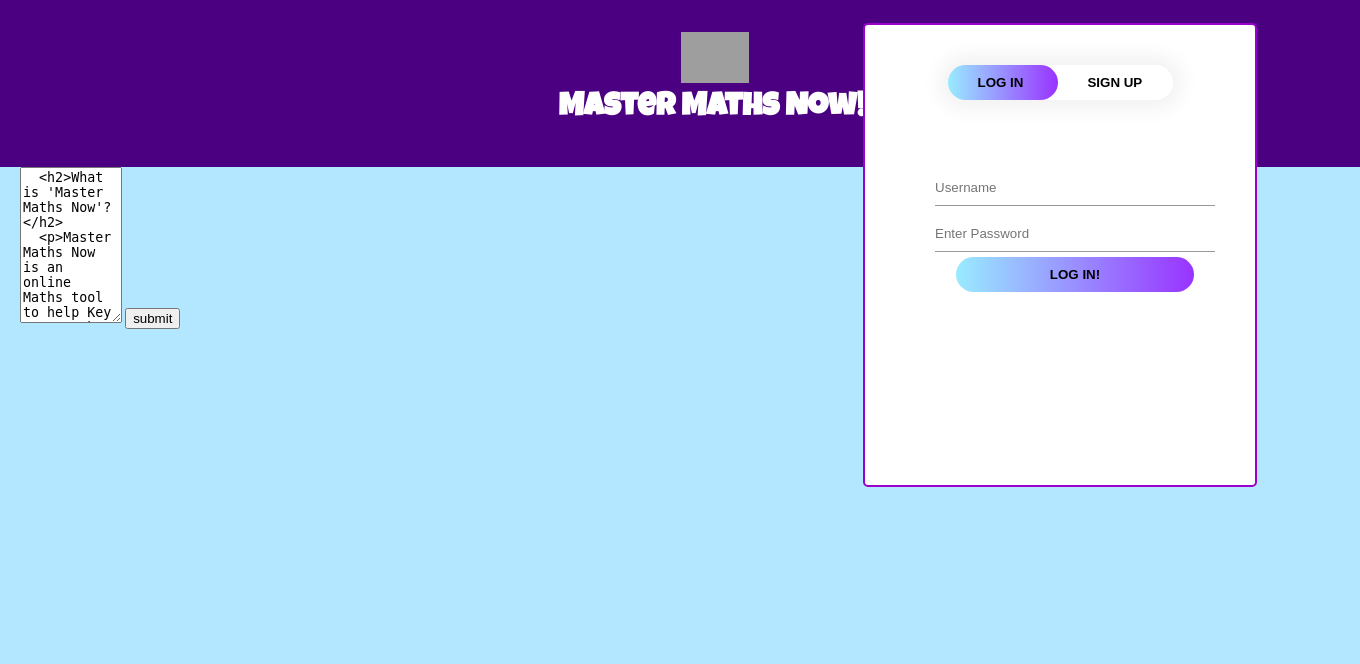
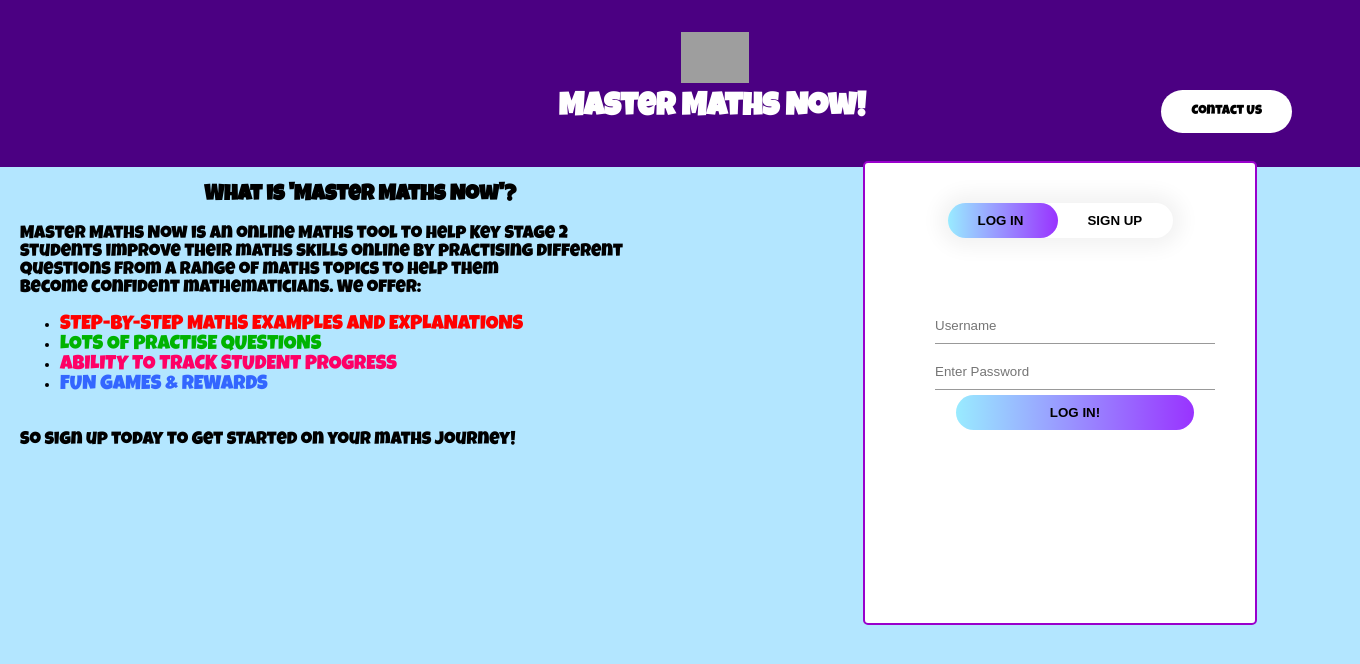
Before and after one commit to lawaiza/FinalYearProject, a PHP site: page / in a window 1360 px wide; the page is wider, and only the part inside the window is pictured. Shown: the top 664 px of that part. Run offline with PHP 8.4, Linux system fonts and the light colour scheme; some libraries are stand-ins or nearby versions; grey boxes are pictures that could not be loaded.

Commit message:
added more questions, fixed styling issues and layout, contact page

```diff
--- a/activities.php
+++ b/activities.php
@@ -34,9 +34,9 @@ Javascript and boostrap imported links for the modal style-->
   <!--creates a navigation bar -->
   <div class="navbar">
   <ul>
-  <li><a class="active" href="homepage.php">Home</a></li>
-  <li><a href="#account">My Account</a></li>
-  <li><a href="#contact">Contact</a></li>
+  <li><a href="homepage.php">Home</a></li>
+  <li><a  href="#account">My Account</a></li>
+  <li><a  href="contact.php">Contact</a></li>
   <li style="float:right"><a href="#help">Help</a></li>
   </ul>
 </div>
--- a/examples.php
+++ b/examples.php
@@ -30,9 +30,9 @@ if (isset($_POST['logout_btn'])){
   </div>
   <div class="navbar">
   <ul>
-  <li><a class="active" href="homepage.php">Home</a></li>
-  <li><a href="#account">My Account</a></li>
-  <li><a href="#contact">Contact</a></li>
+  <li><a  href="homepage.php">Home</a></li>
+  <li><a  href="#account">My Account</a></li>
+  <li><a  href="contact.php">Contact</a></li>
   <li style="float:right"><a href="#help">Help</a></li>
   </ul>
   </div>
--- a/homepage.php
+++ b/homepage.php
@@ -32,9 +32,9 @@ Javascript and boostrap imported links for the modal style-->
   </div>
   <div class="navbar">
   <ul>
-  <li><a class="active" href="homepage.php">Home</a></li>
+  <li><a  href="homepage.php">Home</a></li>
   <li><a href="#account">My Account</a></li>
-  <li><a href="#contact">Contact</a></li>
+  <li><a  href="contact.php">Contact</a></li>
   <li style="float:right"><a href="#help">Help</a></li>
   </ul>
 </div>
--- a/index.php
+++ b/index.php
@@ -20,25 +20,27 @@ session_start();
   <div class="header">
     <img src="logo.png" alt="MathsLogo" class="logo">
     <h1><b>Master Maths Now!</b></h1>
+      <!--Adds logout button on right hand side of header-->
+      <a  href="contact.php"><input type="button" class="contact-btn" id='contact' name="contact_btn" value="Contact Us"></a>
   </div>
   <!--Info about purpose of web application-->
 <div class="websiteInfo">
-    <textarea id="txt" rows="10" cols="10" name="text" wrap=on readonly>
+
   <h2>What is 'Master Maths Now'?</h2>
   <p>Master Maths Now is an online Maths tool to help Key Stage 2<br>
      students improve their maths skills online by practising different<br>
      questions from a range of maths topics to help them<br>
      become confident mathematicians. We offer:
   <ul>
-    <li>STEP-BY-STEP MATHS EXAMPLES AND EXPLANATIONS</li>
-    <li>LOTS OF PRACTISE QUESTIONS</li>
-    <li>ABILITY TO TRACK STUDENT PROGRESS</li>
-    <li>FUN GAMES & REWARDS</li>
+    <li><span class="red_text">STEP-BY-STEP MATHS EXAMPLES AND EXPLANATIONS</span></li>
+    <li><span class="green_text">LOTS OF PRACTISE QUESTIONS</span></li>
+    <li><span class="pink_text">ABILITY TO TRACK STUDENT PROGRESS</span></li>
+    <li><span class="blue_text">FUN GAMES & REWARDS</span></li>
   </ul>
   <br>
   So sign up today to get started on your maths journey!</p>
-</textarea>
-<!--text-to-speech functionality-->
+</div.
+<!--text-to-speech functionality
     <input type="button" onclick="textSpeak()" value="submit">
     <script>
     //JS to replace HTML tags with blank space when info is read out loud
--- a/mathsTopics.php
+++ b/mathsTopics.php
@@ -33,9 +33,9 @@ Javascript and boostrap imported links for the modal style-->
   </div>
   <div class="navbar">
   <ul>
-  <li><a class="active" href="homepage.php">Home</a></li>
-  <li><a href="#account">My Account</a></li>
-  <li><a href="#contact">Contact</a></li>
+  <li><a  href="homepage.php">Home</a></li>
+  <li><a  href="#account">My Account</a></li>
+  <li><a  href="contact.php">Contact</a></li>
   <li style="float:right"><a href="#help">Help</a></li>
   </ul>
 </div>
--- a/style.css
+++ b/style.css
@@ -26,8 +26,12 @@ body{
     height:5%;
 }
 
-
+.websiteInfo h2{
+  text-align: center;
+  font-size: 22px;
+}
 .websiteInfo{
+  font-size: 18px;
   text-align:left;
   display: block;
   width:50%;
@@ -128,6 +132,17 @@ body{
   outline:none;
   border-radius:30px;
 }
+.contact-btn{
+
+  padding:15px 30px;
+  display:block;
+  background:white;
+  color: black;
+  cursor:pointer;
+  border:0;
+  outline:none;
+  border-radius:30px;
+}
 
 .login-btn{
   width:85%;
@@ -174,6 +189,14 @@ span{
 
 #logout{
   margin: auto;
+  margin-top: -45px;
+  float:right;
+
+}
+#contact{
+    font-family: 'Luckiest Guy';
+  margin: auto;
+  margin-right: 100px;
   margin-top: -45px;
   float:right;
 
@@ -364,13 +387,13 @@ border: 2px solid #9900cc;
   width:600px;
 margin-top: -300px;
 margin-left:-200px;
-border: 2px solid #9900cc;
+
 
 }
 .questionContainer #question {
   font-size: 2.2rem;
   font-weight: bold;
-border: 2px solid #9900cc;
+
 height:60px;
 width:600px;
 
@@ -386,7 +409,7 @@ width:600px;
   gap:50px;
   margin:20px 120px;
   padding:10px;
-  border: 2px solid #9900cc;
+
   font-family: 'Luckiest Guy';
 }
 #answerBtn .btns{
@@ -625,3 +648,12 @@ margin-top: 10px;
   font-size: 19.5px;
   font-family: 'Luckiest Guy';
 }
+.contactText h6{
+  text-align: center;
+  font-size: 25px;
+  font-family: 'Luckiest Guy';
+}
+.contactText p{
+  font-size: 20px;
+  text-align: center;
+}
--- a/year3Questions.php
+++ b/year3Questions.php
@@ -30,9 +30,9 @@ if (isset($_POST['logout_btn'])){
   </div>
   <div class="navbar">
   <ul>
-  <li><a class="active" href="homepage.php">Home</a></li>
-  <li><a href="#account">My Account</a></li>
-  <li><a href="#contact">Contact</a></li>
+  <li><a  href="homepage.php">Home</a></li>
+  <li><a  href="#account">My Account</a></li>
+  <li><a  href="contact.php">Contact</a></li>
   <li style="float:right"><a href="#help">Help</a></li>
   </ul>
   </div>
```
Also changed, not shown: contact.php (+36 -0 lines), script.js (+73 -1 lines).
